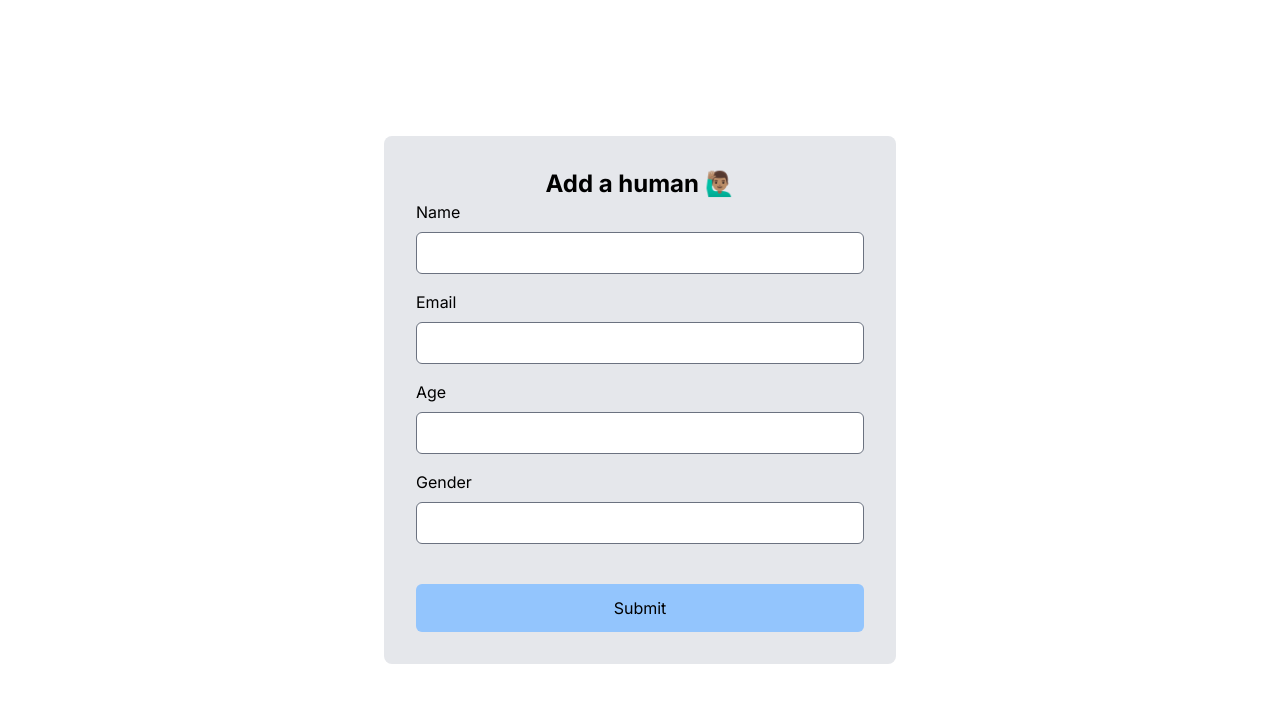
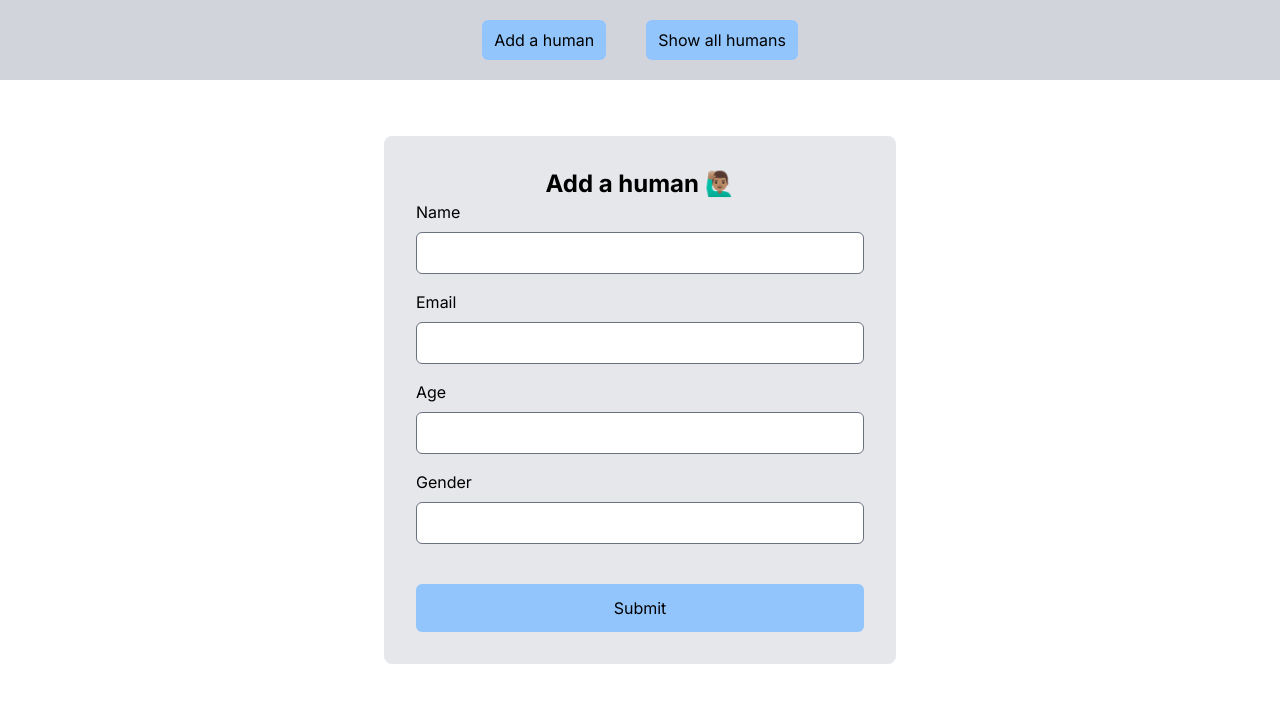
Before and after one commit to taseenjeem/ts-redux-curd-with-nextjs-2, a Next.js app: page / in a window 1280 px wide. Shown: the top 702 px of the page. Built offline with nearby package versions, Linux system fonts and the light colour scheme.

Commit message:
added navigation bar

```diff
--- a/app/layout.tsx
+++ b/app/layout.tsx
@@ -2,6 +2,7 @@ import type { Metadata } from "next";
 import { Inter } from "next/font/google";
 import "./globals.css";
 import ReduxStoreProvider from "@/providers/ReduxStoreProvider";
+import Navbar from "@/components/global/Navbar";
 
 const inter = Inter({ subsets: ["latin"] });
 
@@ -18,6 +19,7 @@ export default function RootLayout({
   return (
     <html lang="en">
       <ReduxStoreProvider>
+        <Navbar />
         <body className={inter.className}>{children}</body>
       </ReduxStoreProvider>
     </html>
--- /dev/null
+++ b/components/global/Navbar.tsx
@@ -0,0 +1,26 @@
+import Link from "next/link";
+
+const Navbar = () => {
+  return (
+    <nav className="w-full p-5 bg-gray-300 fixed top-0">
+      <div className="w-full flex justify-center">
+        <div className="flex space-x-10">
+          <Link
+            href={`/`}
+            className="bg-blue-300 py-2 px-3 rounded-md hover:bg-blue-900 hover:text-white duration-300"
+          >
+            Add a human
+          </Link>
+          <Link
+            href={`/`}
+            className="bg-blue-300 py-2 px-3 rounded-md hover:bg-blue-900 hover:text-white duration-300"
+          >
+            Show all humans
+          </Link>
+        </div>
+      </div>
+    </nav>
+  );
+};
+
+export default Navbar;
```
